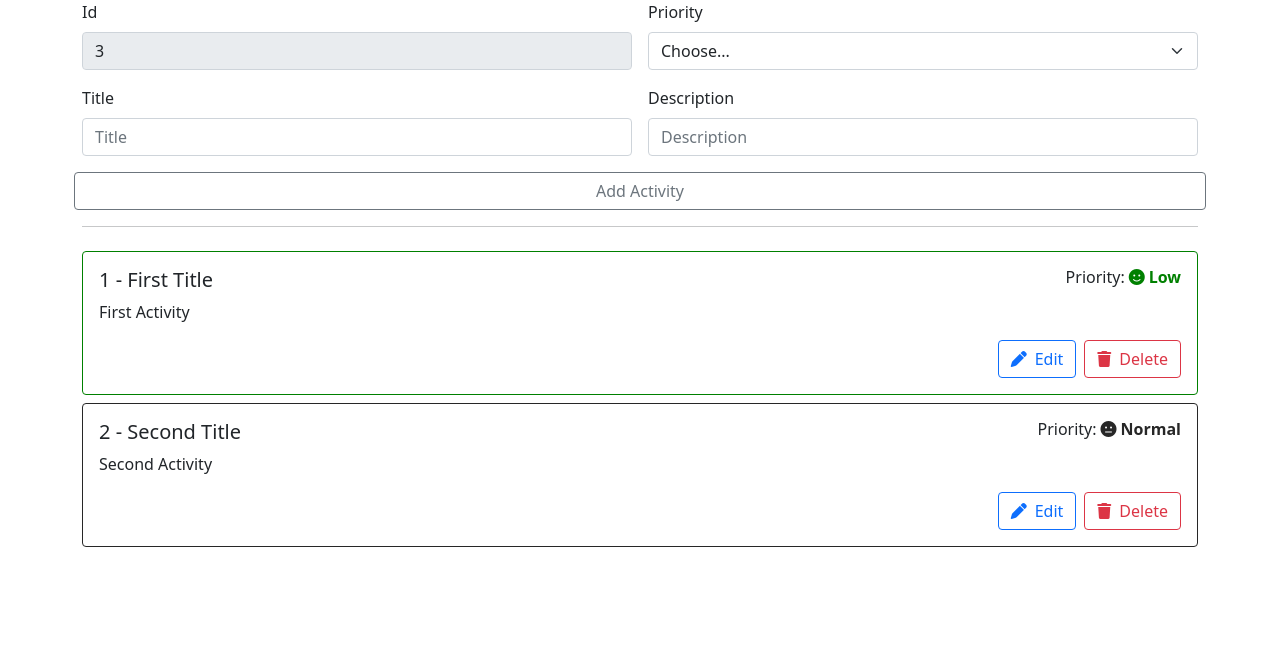
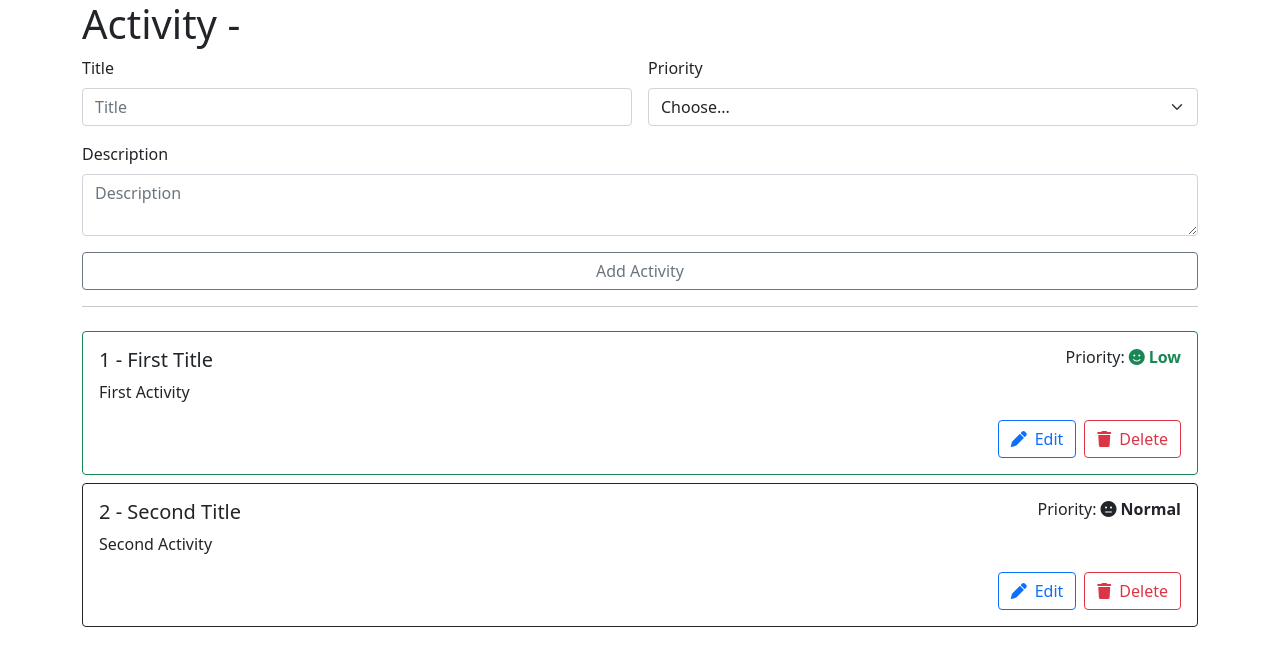
Before and after one commit to brunoeduardo/todo-list-using-react, a React (Create React App) app: page / in a window 1280 px wide. Shown: the top 666 px of the page. Built offline with nearby package versions, Linux system fonts and the light colour scheme.

Commit message:
hook and layout improvements

```diff
--- a/src/App.css
+++ b/src/App.css
@@ -1,29 +1,5 @@
-.card.low {
-    border-color: green;
-}
-
-.card.normal {
-    border-color: #272727;
-}
-
-.card.high {
-    border-color: #ffc107;
-}
-
 
 .label-priority {
     font-weight: bold;
     text-transform: capitalize;
 }
-
-.card.low .label-priority {
-    color: green;
-}
-
-.card.normal .label-priority {
-    color: #272727;
-}
-
-.card.high .label-priority {
-    color: #ffc107;
-}
--- a/src/App.js
+++ b/src/App.js
@@ -1,5 +1,7 @@
 import "./App.css";
-import { useState } from "react";
+import { useEffect, useState } from "react";
+import ActivityForm from "./components/ActivityForm";
+import ActivityList from "./components/ActivityList";
 
 let initialStateActivity = [
   {
@@ -17,135 +19,63 @@ let initialStateActivity = [
 ];
 
 function App() {
-  const [activities, setActivity] = useState(initialStateActivity);
+  const [index, setIndex] = useState(0);
+  const [activities, setActivities] = useState(initialStateActivity);
+  const [activity, setActivity] = useState({id: 0});
 
-  function addActivity(e) {
-    e.preventDefault();
+  useEffect(() => {
+    activities.length <= 0
+      ? setIndex(1)
+      : setIndex(
+          Math.max.apply(
+            Math,
+            activities.map((el) => el.id)
+          ) + 1
+        );
+  }, [activities]);
 
-    const activityItem = {
-      id: parseInt(document.getElementById("id").value),
-      description: document.getElementById("description").value,
-      title: document.getElementById("title").value,
-      priority: document.getElementById("priority").value,
-    };
-
-    setActivity([...activities, { ...activityItem }]);
+  function addActivity(acty) {
+    setActivities([...activities, { ...acty, id: index }]);
   }
 
-  function priorityLabel(param) {
-    const Priority = {
-      1: "low",
-      2: "normal",
-      3: "high",
-    };
-
-    return Priority[param] || " - ";
+  function updateActivity(acty) {
+    setActivities(
+      activities.map((item) => (item.id === acty.id ? acty : item))
+    );
+    setActivity({ id: 0 });
   }
 
-  function priorityLabelIcon(param) {
-    const Priority = {
-      1: "smile",
-      2: "meh",
-      3: "frown",
-    };
+  function cancelActivity() {
+    setActivity({ id: 0 });
+  }
 
-    return Priority[param] || " - ";
+  function deleteActivity(id) {
+    const newActivities = activities.filter((e) => e.id !== id);
+    setActivities([...newActivities]);
+  }
+
+  function getActivity(id) {
+    const activityItem = activities.filter((e) => e.id === id);
+    setActivity(activityItem[0]);
   }
 
   return (
     <>
-      <form className="row g-3">
-        <div className="col-md-6">
-          <label htmlFor="id" className="form-label">
-            Id
-          </label>
-          <input
-            id="id"
-            type="number"
-            className="form-control"
-            placeholder="Id"
-            value={activities.length + 1}
-            disabled
-          />
-        </div>
-        <div className="col-md-6">
-          <label className="form-label">Priority</label>
-          <select id="priority" className="form-select">
-            <option defaultValue="0">Choose...</option>
-            <option value="1">Low</option>
-            <option value="2">Normal</option>
-            <option value="3">High</option>
-          </select>
-        </div>
-        <div className="col-md-6">
-          <label htmlFor="title" className="form-label">
-            Title
-          </label>
-          <input
-            id="title"
-            type="text"
-            className="form-control"
-            placeholder="Title"
-          />
-        </div>
-        <div className="col-md-6">
-          <label htmlFor="description" className="form-label">
-            Description
-          </label>
-          <input
-            id="description"
-            type="text"
-            className="form-control"
-            placeholder="Description"
-          />
-        </div>
-        <button
-          className="btn btn-outline-secondary"
-          type="submit"
-          onClick={addActivity}
-        >
-          Add Activity
-        </button>
-      </form>
+      <ActivityForm
+        addActivity={addActivity}
+        updateActivity={updateActivity}
+        activities={activities}
+        selectedActivity={activity}
+      />
       <hr />
       <div className="mt-3 mt-4">
-        {activities.map((el) => (
-          <div
-            key={el.id}
-            className={"card mb-2 " + priorityLabel(el.priority)}
-          >
-            <div className="card-body">
-              <div className="d-flex justify-content-between">
-                <h5 className="card-title">
-                  {el.id} - {el.title}
-                </h5>
-                <h6>
-                  Priority:
-                  <i
-                    className={
-                      "ms-1 me-1 fa-regular label-priority fa-face-" +
-                      priorityLabelIcon(el.priority)
-                    }
-                  ></i>
-                  <span className="label-priority">
-                    {priorityLabel(el.priority)}
-                  </span>
-                </h6>
-              </div>
-              <p className="card-text">{el.description}</p>
-              <div className="d-flex justify-content-end">
-                <button className="btn btn-outline-primary me-2">
-                  <i className="fas fa-pen me-2"> </i>
-                  Edit
-                </button>
-                <button className="btn btn-outline-danger">
-                  <i className="fas fa-trash me-2"> </i>
-                  Delete
-                </button>
-              </div>
-            </div>
-          </div>
-        ))}
+        <ActivityList
+          activities={activities}
+          deleteActivity={deleteActivity}
+          cancelActivity={cancelActivity}
+          addActivity={addActivity}
+          getActivity={getActivity}
+        />
       </div>
     </>
   );
--- /dev/null
+++ b/src/components/Activity.js
@@ -0,0 +1,76 @@
+
+export default function Activity(props) {
+  function priorityLabel(param) {
+    const Priority = {
+      1: "low",
+      2: "normal",
+      3: "high",
+    };
+
+    return Priority[parseInt(param)] || " - ";
+  }
+
+  function priorityLabelIcon(param, icon = true) {
+    switch (parseInt(param)) {
+      case 1:
+        return icon ? "smile" : "success";
+      case 2:
+        return icon ? "meh" : "dark";
+      case 3:
+        return icon ? "frown" : "warning";
+      default:
+        return " - ";
+    }
+  }
+
+  return (
+    <div
+      key={props.id}
+      className={
+        "card mb-2 border-" + priorityLabelIcon(props.el.priority, false)
+      }
+    >
+      <div className="card-body">
+        <div className="d-flex justify-content-between">
+          <h5 className="card-title">
+            {props.el.id} - {props.el.title}
+          </h5>
+          <h6>
+            Priority:
+            <span
+              className={
+                "label-priority text-" +
+                priorityLabelIcon(props.el.priority, false)
+              }
+            >
+              <i
+                className={
+                  "ms-1 me-1 fa-regular label-priority fa-face-" +
+                  priorityLabelIcon(props.el.priority)
+                }
+              ></i>
+              {priorityLabel(props.el.priority)}
+            </span>
+          </h6>
+        </div>
+        <p className="card-text">{props.el.description}</p>
+        <div className="d-flex justify-content-end">
+          <button
+            className="btn btn-outline-primary me-2"
+            onClick={() => props.getActivity(props.el.id)}
+          >
+            <i className="fas fa-pen me-2"> </i>
+            Edit
+          </button>
+          <button
+            className="btn btn-outline-danger"
+            onClick={() => props.deleteActivity(props.el.id)}
+          >
+            <i className="fas fa-trash me-2"> </i>
+            Delete
+          </button>
+        </div>
+      </div>
+    </div>
+  );
+}
--- /dev/null
+++ b/src/components/ActivityForm.js
@@ -0,0 +1,125 @@
+import { useEffect, useState } from "react";
+
+const initialActivity = {
+  id: 0,
+  title: "",
+  priority: 0,
+  description: "",
+};
+
+export default function ActivityForm(props) {
+  const [activity, setActivity] = useState(currentActivity());
+
+  useEffect(() => {
+    if (props.selectedActivity.id !== 0) {
+      setActivity(props.selectedActivity);
+    }
+  }, [props.selectedActivity]);
+
+  function inputTextHandler(e) {
+    const { name, value } = e.target;
+    setActivity({ ...activity, [name]: value });
+  }
+
+  function currentActivity() {
+    if (props.selectedActivity.id !== 0) {
+      return props.selectedActivity;
+    } else {
+      return initialActivity;
+    }
+  }
+
+  function handleSubmit(e) {
+    e.preventDefault();
+
+    if(props.selectedActivity.id) {
+      props.updateActivity(activity);
+    } else {
+      props.addActivity(activity);
+    }
+
+    setActivity(initialActivity)
+  }
+
+  return (
+    <>
+      <h1>Activity {activity.id ? activity.id : " - " } </h1>
+      <form className="row g-3" onSubmit={handleSubmit}>
+        <div className="col-md-6">
+          <label className="form-label">Title</label>
+          <input
+            id="title"
+            name="title"
+            type="text"
+            className="form-control"
+            placeholder="Title"
+            onChange={inputTextHandler}
+            value={activity.title}
+          />
+        </div>
+        <div className="col-md-6">
+          <label className="form-label">Priority</label>
+          <select
+            name="priority"
+            id="priority"
+            className="form-select"
+            onChange={inputTextHandler}
+            value={activity.priority}
+          >
+            <option defaultValue="0">Choose...</option>
+            <option value="1">Low</option>
+            <option value="2">Normal</option>
+            <option value="3">High</option>
+          </select>
+        </div>
+        <div className="col-md-12">
+          <label htmlFor="description" className="form-label">
+            Description
+          </label>
+          <textarea
+            id="description"
+            name="description"
+            className="form-control"
+            type="text"
+            placeholder="Description"
+            onChange={inputTextHandler}
+            value={activity.description}
+          />
+        </div>
+        <div className="col-md-12">
+          {activity.id === 0 ? (
+            <button
+              className="btn btn-outline-secondary col-md-12"
+              type="submit"
+            >
+              Add Activity
+            </button>
+          ) : (
+            <>
+              <div className="row g-1">
+                <div className="col-md-6">
+                  <button
+                    className="btn btn-outline-success col-md-12"
+                    type="submit"
+                  >
+                    <i className="fas fa-floppy-disk me-2"></i>
+                    Save
+                  </button>
+                </div>
+                <div className="col-md-6">
+                  <button
+                    className="btn btn-outline-warning col-md-12"
+                    onClick={props.cancelActivity}
+                  >
+                    <i className="fas fa-xmark me-2"></i>
+                    Cancel
+                  </button>
+                </div>
+              </div>
+            </>
+          )}
+        </div>
+      </form>
+    </>
+  );
+}
--- /dev/null
+++ b/src/components/ActivityList.js
@@ -0,0 +1,11 @@
+import Activity from "./Activity";
+
+export default function ActivityList(props) {
+  return (
+    <>
+      {props.activities.map((el) => (
+        <Activity key={el.id} el={el} deleteActivity={props.deleteActivity} getActivity={props.getActivity} />
+      ))}
+    </>
+  );
+}
```
